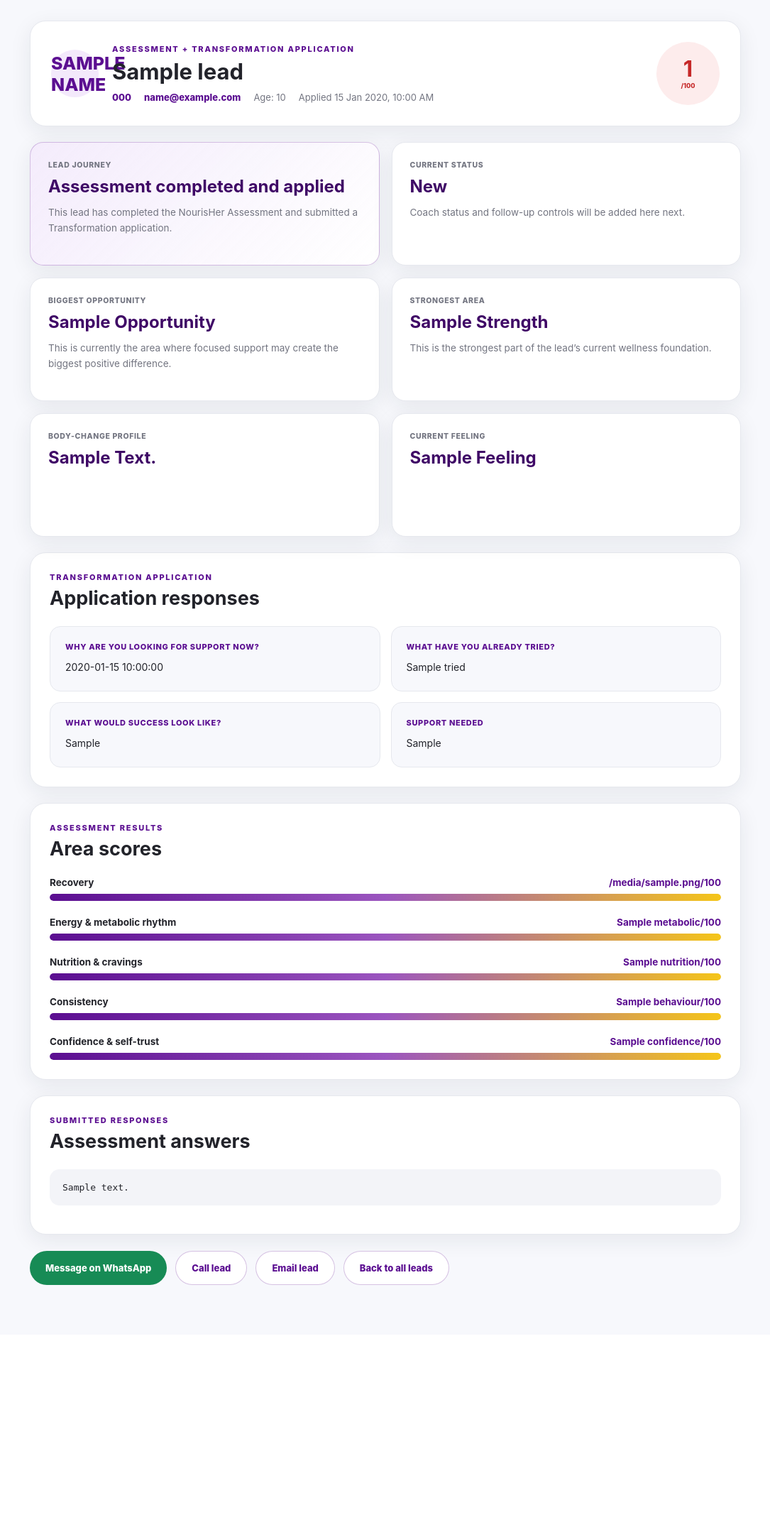
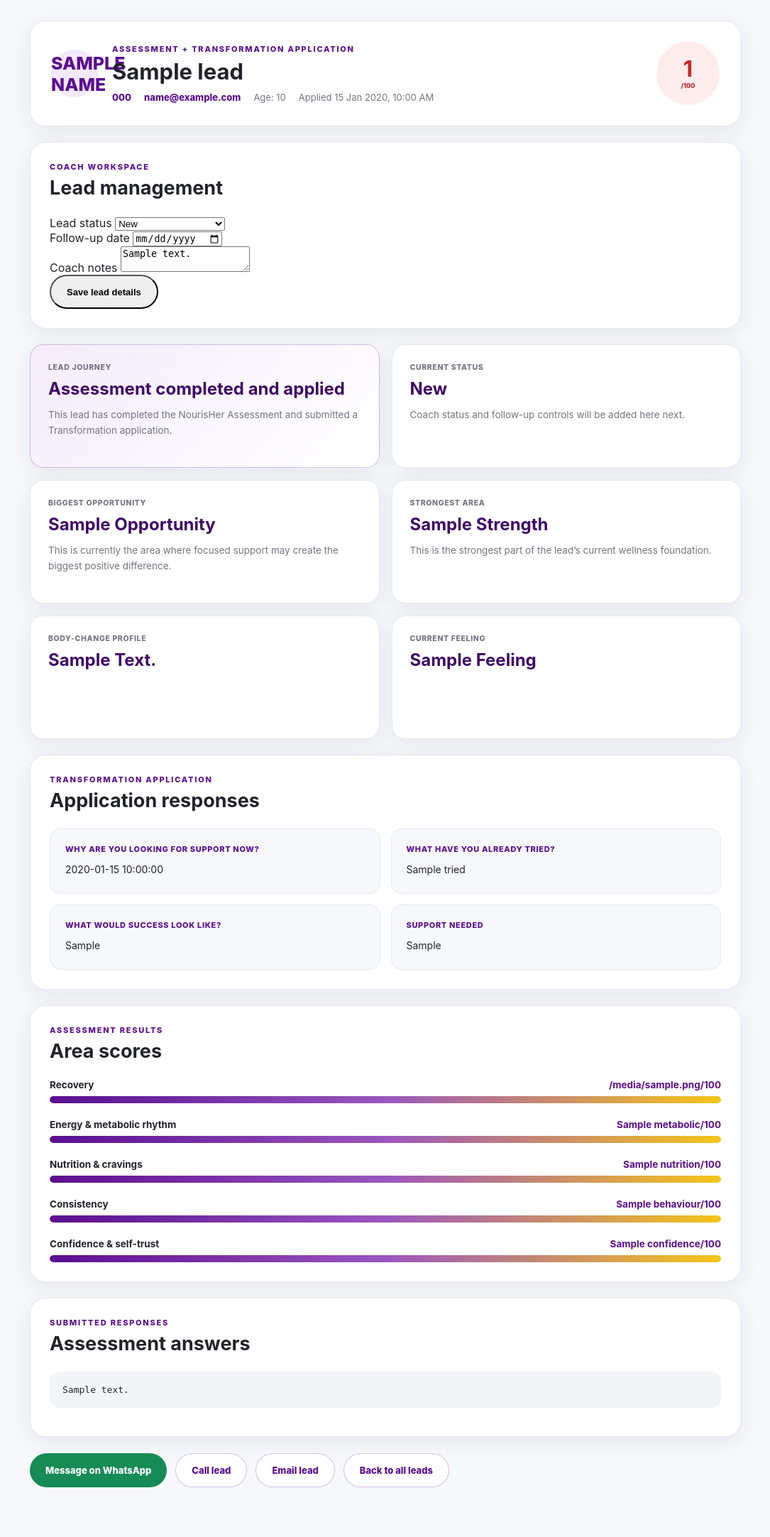
Before and after one commit to ramsparames/eatwelllivewell, a FastAPI app: template templates/lead.html in a window 1280 px wide. Shown: the part 146-2311 px from the top of the page at 71% size, without its empty margins (97-1182 px from the left). Before the commit the page ends 1956 px from the top, so only its background shows below. Run offline with FastAPI, Linux system fonts and the light colour scheme; the template is opened without the code that fills it: most values are stand-ins (such as "Sample title", 1, 10 or a date in 2020); parts of the project's set-up code (start-up, migrations or seed data) failed here and were passed over.

Commit message:
Update lead.html

```diff
--- a/templates/lead.html
+++ b/templates/lead.html
@@ -119,6 +119,99 @@
         </div>
 
         {% endif %}
+
+    </section>
+
+    <section class="dashboard-panel">
+
+    {% if saved %}
+    <div class="save-success">
+        Lead details updated successfully.
+    </div>
+    {% endif %}
+
+    <div class="panel-heading">
+        <div>
+            <p class="eyebrow">Coach workspace</p>
+            <h2>Lead management</h2>
+        </div>
+    </div>
+
+    <form
+        method="post"
+        action="/dashboard/leads/{{ lead_type }}/{{ lead_id }}/update"
+        class="crm-form"
+    >
+
+        <div class="crm-field">
+            <label for="status">Lead status</label>
+
+            <select id="status" name="status" required>
+                <option value="new"
+                    {% if lead.status == "new" %}selected{% endif %}>
+                    New
+                </option>
+
+                <option value="contacted"
+                    {% if lead.status == "contacted" %}selected{% endif %}>
+                    Contacted
+                </option>
+
+                <option value="clarity_call_booked"
+                    {% if lead.status == "clarity_call_booked" %}selected{% endif %}>
+                    Clarity Call Booked
+                </option>
+
+                <option value="joined_foundations"
+                    {% if lead.status == "joined_foundations" %}selected{% endif %}>
+                    Joined Foundations
+                </option>
+
+                <option value="joined_transformation"
+                    {% if lead.status == "joined_transformation" %}selected{% endif %}>
+                    Joined Transformation
+                </option>
+
+                <option value="follow_up_later"
+                    {% if lead.status == "follow_up_later" %}selected{% endif %}>
+                    Follow Up Later
+                </option>
+
+                <option value="closed"
+                    {% if lead.status == "closed" %}selected{% endif %}>
+                    Closed
+                </option>
+            </select>
+        </div>
+
+        <div class="crm-field">
+            <label for="follow_up_date">Follow-up date</label>
+
+            <input
+                id="follow_up_date"
+                name="follow_up_date"
+                type="date"
+                value="{{ lead.follow_up_date or '' }}"
+            >
+        </div>
+
+        <div class="crm-field full">
+            <label for="coach_notes">Coach notes</label>
+
+            <textarea
+                id="coach_notes"
+                name="coach_notes"
+                placeholder="Add notes from calls, follow-ups, or anything important..."
+            >{{ lead.coach_notes or '' }}</textarea>
+        </div>
+
+        <div class="crm-actions">
+            <button type="submit" class="action-button crm-save-button">
+                Save lead details
+            </button>
+        </div>
+
+    </form>
 
     </section>
 
```
